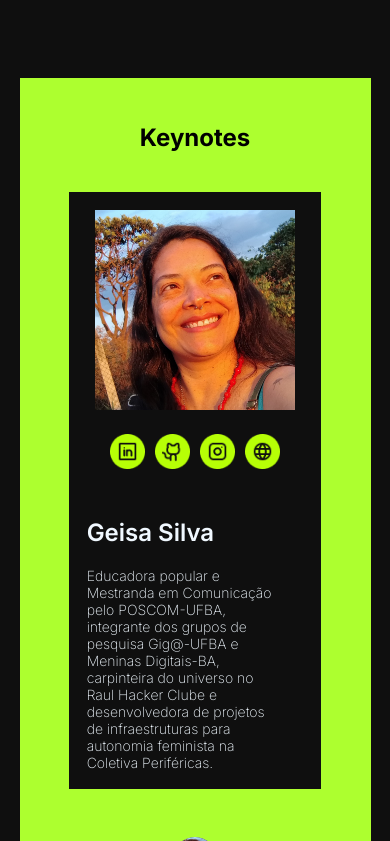
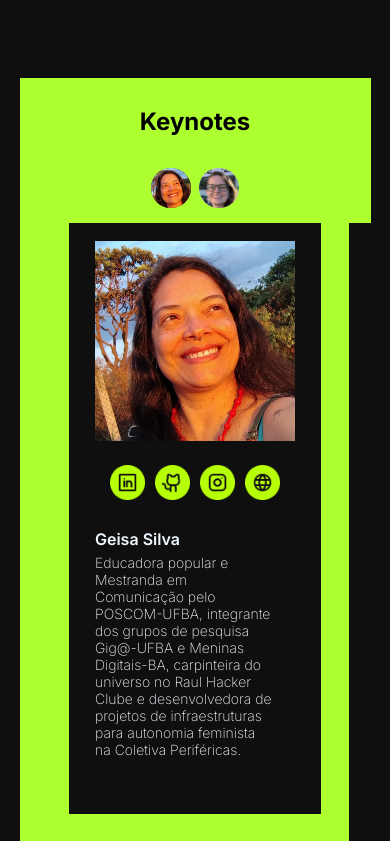
Before and after one commit to pythonbrasil/pybr2026-site, a React (Vite) app: page / in a window 390 px wide. Shown: the part 1883-2724 px from the top of the page. Built offline with nearby package versions, Linux system fonts and the light colour scheme; a web font is replaced by a local one.

Commit message:
add: camila maia como keynote

```diff
--- a/config/KeynotesInfos.yaml
+++ b/config/KeynotesInfos.yaml
@@ -14,3 +14,15 @@ allKeynotes:
     instagram_url: ""
     linkedin_url: ""
     site_url: ""
+  - id: 1
+    name: Camila maia
+    biography_text:
+      - br: "Engenheira de software com mais de 16 anos de experiência, especializada em Developer Experience, Python, Ruby e código aberto. É reconhecida internacionalmente por suas contribuições ao open source, com destaque pela OSI e pelo GitHub, que a reconheceu como Mantenedora Oficial de Código Aberto no Brasil. Também foi selecionada para o GitHub Secure Open Source Fund com a ScanAPI e teve a primeira conta do GitHub Sponsors criada no Brasil.\n\nCamila é cofundadora da Cumbuca Dev, comunidade que busca tornar o open source mais acessível e inclusivo, especialmente para grupos minorizados no Brasil."
+      - en: "Software engineer with more than 16 years of experience, specializing in Developer Experience, Python, Ruby, and open source. She is internationally recognized for her contributions to open source, notably by the OSI and GitHub, which recognized her as an Official Open Source Maintainer in Brazil. She was also selected for the GitHub Secure Open Source Fund with ScanAPI and had the first GitHub Sponsors account created in Brazil.\n\nCamila is co-founder of Cumbuca Dev, a community that aims to make open source more accessible and inclusive, especially for underrepresented groups in Brazil."
+      - es: "Ingeniera de software con más de 16 años de experiencia, especializada en Developer Experience, Python, Ruby y código abierto. Es reconocida internacionalmente por sus contribuciones al código abierto, especialmente por la OSI y GitHub, que la reconoció como Mantenedora Oficial de Código Abierto en Brasil. También fue seleccionada para el GitHub Secure Open Source Fund con ScanAPI y tuvo la primera cuenta de GitHub Sponsors creada en Brasil.\n\nCamila es cofundadora de Cumbuca Dev, una comunidad que busca hacer que el código abierto sea más accesible e inclusivo, especialmente para grupos subrepresentados en Brasil."
+    photo: "keynotesImgs/defaultImg/Camila_Maia.jpg"
+    dot_photo: "keynotesImgs/dotImg/Camila_Maia.jpg"
+    github_url: ""
+    instagram_url: ""
+    linkedin_url: ""
+    site_url: ""
--- a/src/components/SimpleSwiper.tsx
+++ b/src/components/SimpleSwiper.tsx
@@ -15,17 +15,6 @@ export default function SimpleSwiper({ slides, dots }: SimpleSwiperProps) {
 
   return (
     <div className="swiper">
-      <div
-        className="swiper-track"
-        style={{ transform: `translateX(-${index * 100}%)` }}
-      >
-        {slides.map((slide, i) => (
-          <div className="swiper-slide" key={i}>
-            {slide}
-          </div>
-        ))}
-      </div>
-
       <div className="swiper-dots">
         {dots.map((dot, i) => (
           <img
@@ -37,6 +26,16 @@ export default function SimpleSwiper({ slides, dots }: SimpleSwiperProps) {
           />
         ))}
       </div>
+      <div
+        className="swiper-track"
+        style={{ transform: `translateX(-${index * 100}%)` }}
+      >
+        {slides.map((slide, i) => (
+          <div className="swiper-slide" key={i}>
+            {slide}
+          </div>
+        ))}
+      </div>
     </div>
   );
 }
--- a/src/components/styles/SimpleSwiper.css
+++ b/src/components/styles/SimpleSwiper.css
@@ -7,7 +7,7 @@
   align-items: center;
   justify-content: center;
 
-  gap: 40px;
+  gap: 15px;
 }
 
 .swiper-track {
@@ -20,7 +20,7 @@
 .swiper-slide {
   display: flex;
   flex-direction: row;
-  align-items: center;
+  align-items: flex-start;
   justify-content: center;
   min-width: 100%;
 }
@@ -46,6 +46,10 @@
 }
 
 @media (max-width : 1000px){
+  .swiper-slide {
+    align-items: flex-start;
+  }
+
   .swiper-track {
     display: flex;
     transition: transform 0.3s ease;
@@ -77,10 +81,6 @@
   }
 
   .swiper-slide {
-    display: flex;
-    flex-direction: row;
-    align-items: center;
-    justify-content: center;
-    min-width: 100%;
+    align-items: flex-start;
   }
 }
--- a/src/feature/KeynoteCarroussel/KeynoteCarroussel.css
+++ b/src/feature/KeynoteCarroussel/KeynoteCarroussel.css
@@ -10,40 +10,6 @@
     /* border: 2px red solid; */
 
     background-color: #0f0f0f;
-}
-
-.Home_Section3_carrossel_keynotes {
-    display: flex;
-    flex-direction: column;
-    align-items: center;
-    justify-content: center;
-    gap: 30px;
-    margin: 80px;
-    padding: 40px 0px;
-
-    background-color: greenyellow;
-    width: 80%;
-    max-width: 1000px;
-
-    & h4 {
-        margin: 20px 0px;
-        font-size: 24px;
-    }
-}
-
-.Home_Sectine3_carrossel_card_keynote {
-    display: flex;
-    flex-direction: row;
-    align-items: center;
-    justify-content: center;
-    gap: 30px;
-    padding: 20px;
-
-    background-color: #0f0f0f;
-    padding: 30px 50px;
-    height: auto;
-    width: 90%;
-    max-width: 700px;
 }
 
 .Home_Section3_carrossel_card_keynote_parte_esquerda {
@@ -72,30 +38,6 @@
     }
 }
 
-.Home_Section3_carrossel_card_keynote_parte_direita {
-    display: flex;
-    flex-direction: column;
-    align-items: start;
-    justify-content: flex-start;
-    text-align: left;
-    min-height: 280px;
-    height: auto;
-    /* border: 2px red solid; */
-
-    color: aliceblue;
-
-    & h4 {
-        margin: 0px 0px 10px 0px;
-        font-weight: 600;
-    }
-
-    & p {
-        font-weight: 200;
-        width: 23vw;
-        max-width: 330px;
-    }
-}
-
 .Home_Section3_carrossel_foto_selecao_keynote {
     display: flex;
     flex-wrap: wrap;
@@ -106,22 +48,6 @@
 }
 
 @media (max-width : 1000px) {
-    .Home_Section3_carrossel_keynotes {
-        gap: 20px;
-        margin: 80px;
-        padding: 25px 0px;
-        width: 90%;
-    }
-
-    .Home_Sectine3_carrossel_card_keynote {
-        flex-direction: column;
-        gap: 25px;
-        padding: 18px 18px 5px 18px;
-        height: auto;
-        width: 70%;
-        max-width: 335px;
-    }
-
     .Home_Section3_carrossel_card_keynote_parte_esquerda {
         display: flex;
         flex-direction: column;
@@ -141,33 +67,6 @@
 
         & img {
             width: 100%;
-        }
-    }
-
-    .Home_Section3_carrossel_card_keynote_parte_direita {
-        display: flex;
-        flex-direction: column;
-        align-items: start;
-        justify-content: flex-start;
-        text-align: left;
-        min-height: 280px;
-        height: auto;
-        /* border: 2px red solid; */
-
-        color: aliceblue;
-
-        & h4 {
-            margin: 0px 0px 20px 0px;
-            font-weight: 600;
-            font-size: 16px;
-        }
-
-        & p {
-            font-size: 14px;
-            font-weight: 200;
-            width: 90%;
-            max-width: 330px;
-            margin-bottom: 13px;
         }
     }
 }
--- a/src/feature/KeynoteCarroussel/slide.css
+++ b/src/feature/KeynoteCarroussel/slide.css
@@ -17,7 +17,7 @@
     flex-direction: column;
     align-items: center;
     justify-content: center;
-    gap: 30px;
+    gap: 10px;
     margin: 80px;
     padding: 40px 0px;
 
@@ -26,7 +26,7 @@
     max-width: 1000px;
 
     & h4 {
-        margin: 20px 0px;
+        margin: 4px 0px;
         font-size: 24px;
     }
 }
@@ -34,7 +34,7 @@
 .Home_Sectine3_carrossel_card_keynote {
     display: flex;
     flex-direction: row;
-    align-items: center;
+    align-items: flex-start;
     justify-content: center;
     gap: 30px;
     padding: 20px;
@@ -76,6 +76,31 @@
     }
 }
 
+.Home_Section3_carrossel_card_keynote_parte_direita {
+    display: flex;
+    flex-direction: column;
+    align-items: center;
+    justify-content: flex-start;
+    text-align: left;
+    min-height: 280px;
+    height: auto;
+    /* border: 2px red solid; */
+
+    color: aliceblue;
+
+    & h4 {
+        margin: 0px 0px 5px 0px;
+        font-weight: 600;
+    }
+
+    & p {
+        font-weight: 200;
+        width: 23vw;
+        max-width: 330px;
+        white-space: pre-line;
+    }
+}
+
 .Home_Section3_carrossel_foto_selecao_keynote {
     display: flex;
     flex-wrap: wrap;
@@ -95,9 +120,9 @@
 
     .Home_Sectine3_carrossel_card_keynote {
         flex-direction: column;
+        align-items: center;
         gap: 25px;
         padding: 18px 18px 5px 18px;
-        height: auto;
         width: 100%;
         max-width: 335px;
     }
@@ -123,6 +148,34 @@
             width: 100%;
         }
     }
+
+    .Home_Section3_carrossel_card_keynote_parte_direita {
+        display: flex;
+        flex-direction: column;
+        align-items: start;
+        justify-content: flex-start;
+        text-align: left;
+        min-height: 280px;
+        height: auto;
+        width: 200px;
+        /* border: 2px red solid; */
+
+        color: aliceblue;
+
+        & h4 {
+            margin: 0px 0px 5px 0px;
+            font-weight: 600;
+            font-size: 16px;
+        }
+
+        & p {
+            font-size: 14px;
+            font-weight: 200;
+            width: 90%;
+            max-width: 330px;
+            margin-bottom: 13px;
+        }
+    }
 }
 
 @media (max-width : 500px) {
@@ -130,7 +183,6 @@
         flex-direction: column;
         gap: 25px;
         padding: 18px 18px 5px 18px;
-        height: auto;
         width: 90%;
         max-width: 335px;
     }
--- a/src/pages/home/styles/Home.Section3.css
+++ b/src/pages/home/styles/Home.Section3.css
@@ -10,40 +10,6 @@
     /* border: 2px red solid; */
 
     background-color: #0f0f0f;
-}
-
-.Home_Section3_carrossel_keynotes {
-    display: flex;
-    flex-direction: column;
-    align-items: center;
-    justify-content: center;
-    gap: 30px;
-    margin: 80px;
-    padding: 40px 0px;
-
-    background-color: greenyellow;
-    width: 80%;
-    max-width: 1000px;
-
-    & h4 {
-        margin: 20px 0px;
-        font-size: 24px;
-    }
-}
-
-.Home_Sectine3_carrossel_card_keynote {
-    display: flex;
-    flex-direction: row;
-    align-items: center;
-    justify-content: center;
-    gap: 30px;
-    padding: 20px;
-
-    background-color: #0f0f0f;
-    padding: 30px 50px;
-    height: auto;
-    width: 90%;
-    max-width: 700px;
 }
 
 .Home_Section3_carrossel_card_keynote_parte_esquerda {
@@ -82,22 +48,6 @@
 }
 
 @media (max-width : 1000px) {
-    .Home_Section3_carrossel_keynotes {
-        gap: 20px;
-        margin: 80px;
-        padding: 25px 0px;
-        width: 90%;
-    }
-
-    .Home_Sectine3_carrossel_card_keynote {
-        flex-direction: column;
-        gap: 25px;
-        padding: 18px 18px 5px 18px;
-        height: auto;
-        width: 70%;
-        max-width: 335px;
-    }
-
     .Home_Section3_carrossel_card_keynote_parte_esquerda {
         display: flex;
         flex-direction: column;
```
Also changed, not shown: public/keynotesImgs/defaultImg/Camila_Maia.jpg (added), public/keynotesImgs/dotImg/Camila_Maia.jpg (added).
